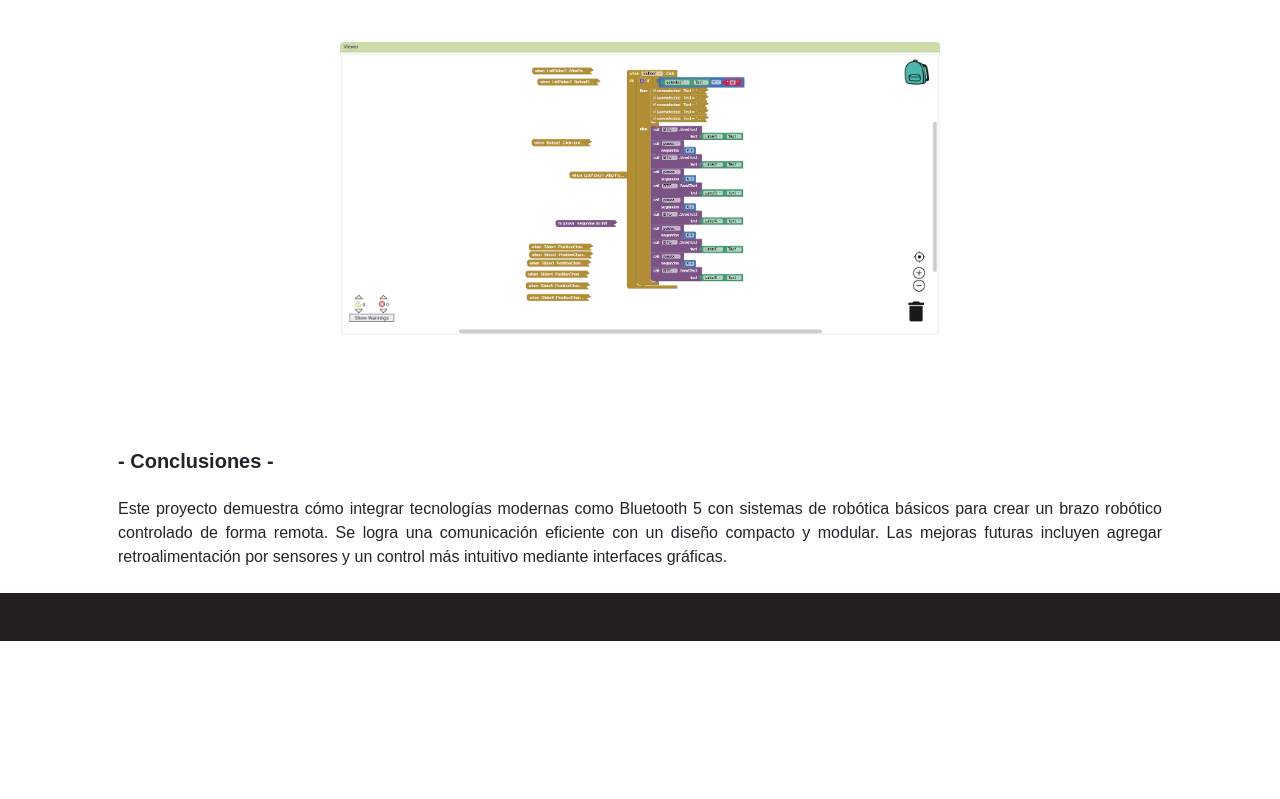
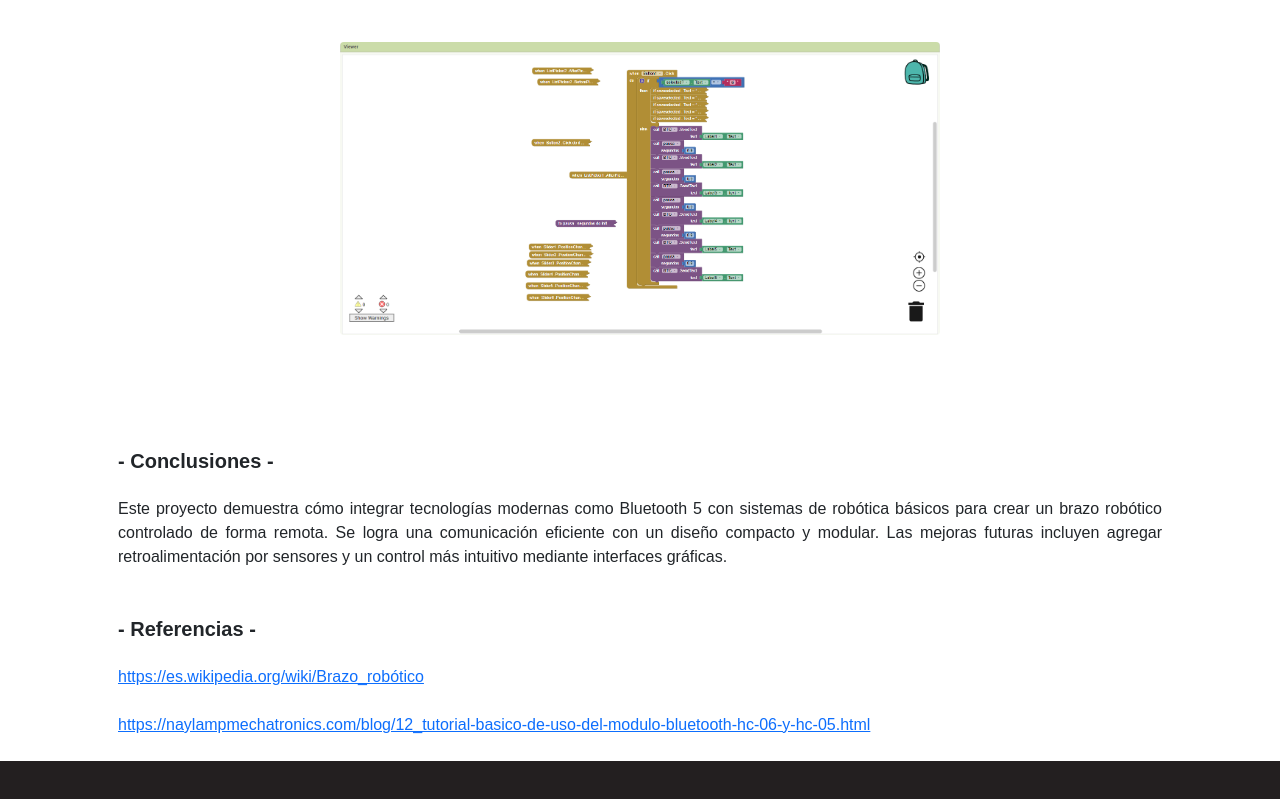
Before and after one commit to Lesu06/Introduccion_Macatronica, a plain HTML site: page practica7/index.html in a window 1280 px wide. Shown: the part 3881-4680 px from the top of the page. Before the commit the page ends 4522 px from the top, so only its background shows below. Drawn offline with nearby package versions, Linux system fonts and the light colour scheme.

Commit message:
Add files via upload

```diff
--- a/practica7/index.html
+++ b/practica7/index.html
@@ -155,6 +155,11 @@ void loop() {
                     Este proyecto demuestra cómo integrar tecnologías modernas como Bluetooth 5 con sistemas de robótica básicos para crear un brazo robótico controlado de forma remota. Se logra una comunicación eficiente con un diseño compacto y modular.
                     Las mejoras futuras incluyen agregar retroalimentación por sensores y un control más intuitivo mediante interfaces gráficas.
                 </p>
+                <p id="referencias">
+                    <h2 class="fw-bolder mb-4 mt-5 fs-5">- Referencias -</h2>
+                    <p class="fs-6 mb-4"><a href=https://es.wikipedia.org/wiki/Brazo_robótico>https://es.wikipedia.org/wiki/Brazo_robótico</a> </p>
+                    <p class="fs-6 mb-4"><a href=https://naylampmechatronics.com/blog/12_tutorial-basico-de-uso-del-modulo-bluetooth-hc-06-y-hc-05.html>https://naylampmechatronics.com/blog/12_tutorial-basico-de-uso-del-modulo-bluetooth-hc-06-y-hc-05.html</a></p>
+
             </div>
         </section>
     </main>
```
